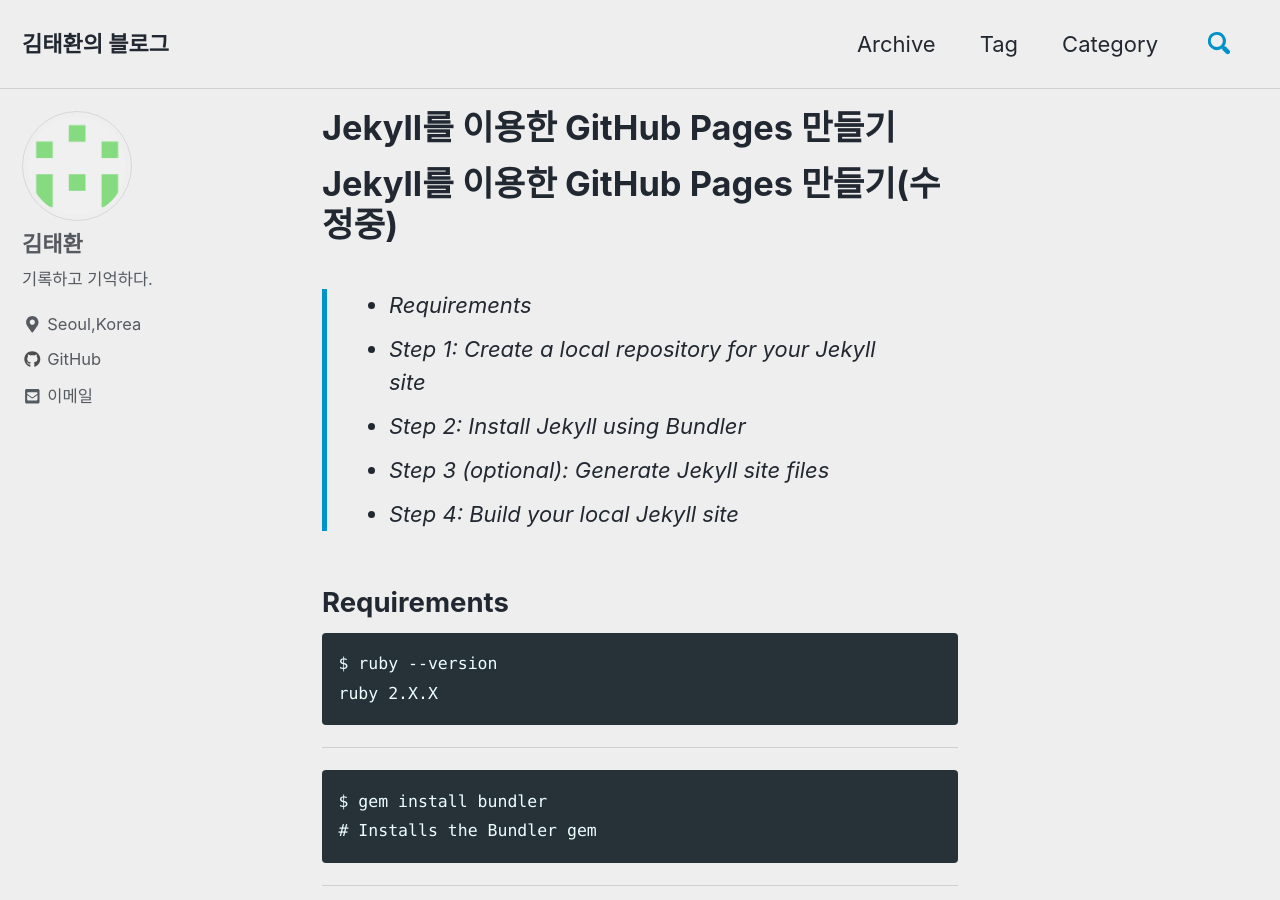
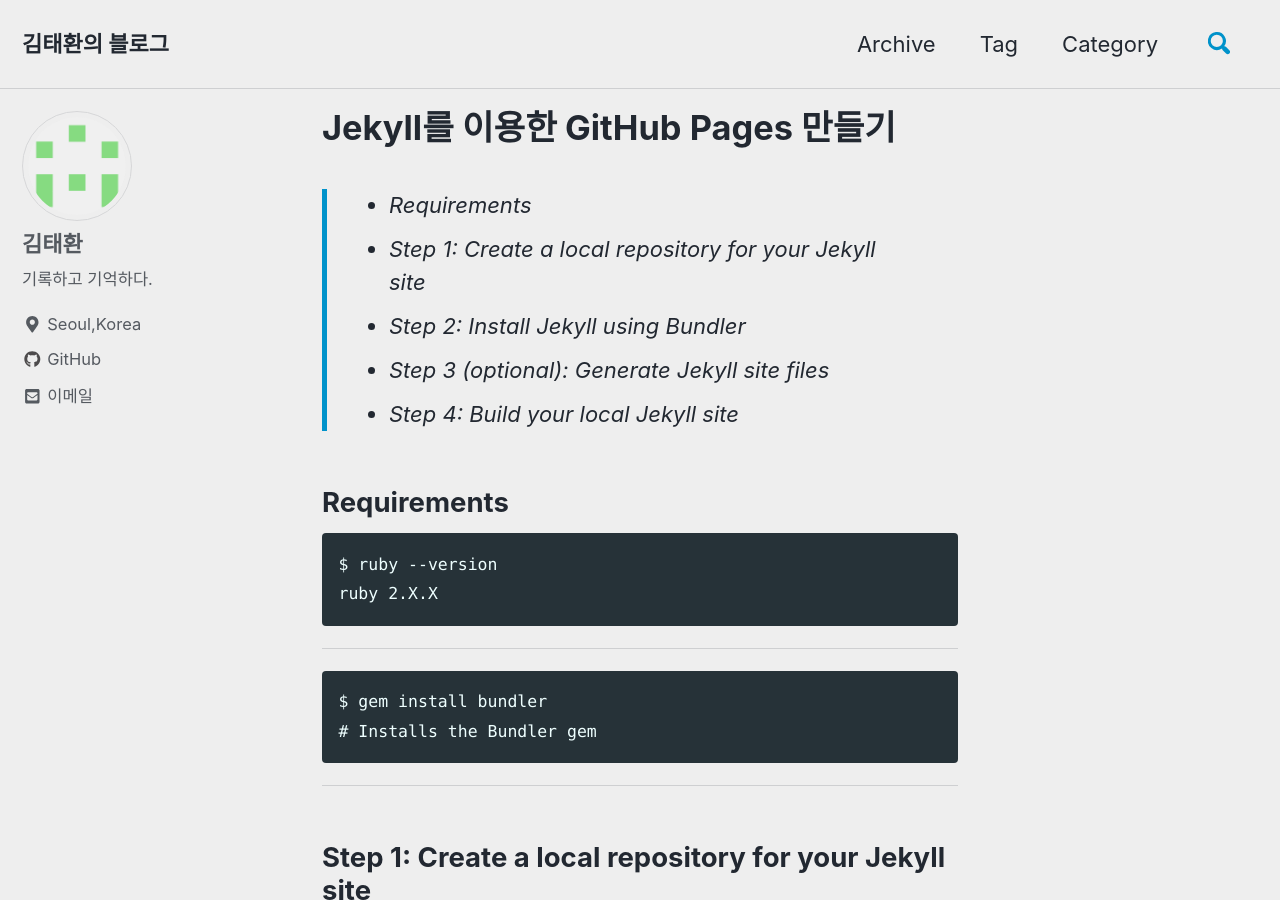
Before and after one commit to kim-th/kim-th.github.io, a Jekyll site: the page built from _posts/2019-04-11-Jekyll.md, in a window 1280 px wide and 900 px high. Built offline with Jekyll 4.4.1, drawn with Linux system fonts in a browser that asks for light colours; cached includes are drawn as plain includes; nearby versions of some CDN libraries; comment, search, counter and statistics services are not loaded.

Commit message:
제목 수정

```diff
--- a/_posts/2019-04-11-Jekyll.md
+++ b/_posts/2019-04-11-Jekyll.md
@@ -3,8 +3,6 @@ layout: blog
 title: 'Jekyll를 이용한 GitHub Pages 만들기'
 categories: jekyll
 ---
-
-# Jekyll를 이용한 GitHub Pages 만들기(수정중)
 
 > - Requirements
 - Step 1: Create a local repository for your Jekyll site
```
